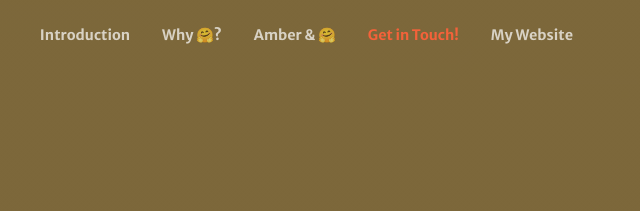
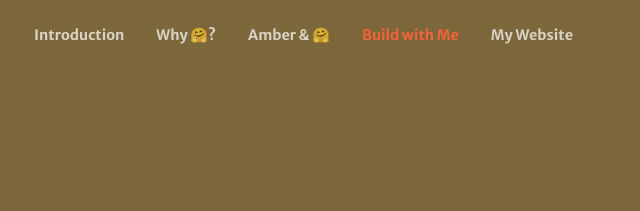
Before and after one commit to angelaaaateng/yournewesthire.github.io, a plain HTML site: page index.html in a window 1280 px wide. Shown: the top 211 px of the page, 589-1229 px from the left. Drawn offline with nearby package versions, Linux system fonts and the light colour scheme; some packages are replaced by stand-ins of ours; a script that the page names is missing.

Commit message:
Update index.html

```diff
--- a/index.html
+++ b/index.html
@@ -33,7 +33,7 @@
                         <li class="nav-item"><a class="nav-link" href="#about">Introduction</a></li>
                         <li class="nav-item"><a class="nav-link" href="#services">Why 🤗?</a></li>
                         <li class="nav-item"><a class="nav-link" href="#why">Amber & 🤗</a></li>
-                        <li class="nav-item"><a class="nav-link" href="#contact">Get in Touch!</a></li>
+                        <li class="nav-item"><a class="nav-link" href="#contact">Build with Me</a></li>
                         <li class="nav-item"><a class="nav-link" href="https://amberteng.github.io/home/">My Website</a></li>
                     </ul>
                 </div>
```
